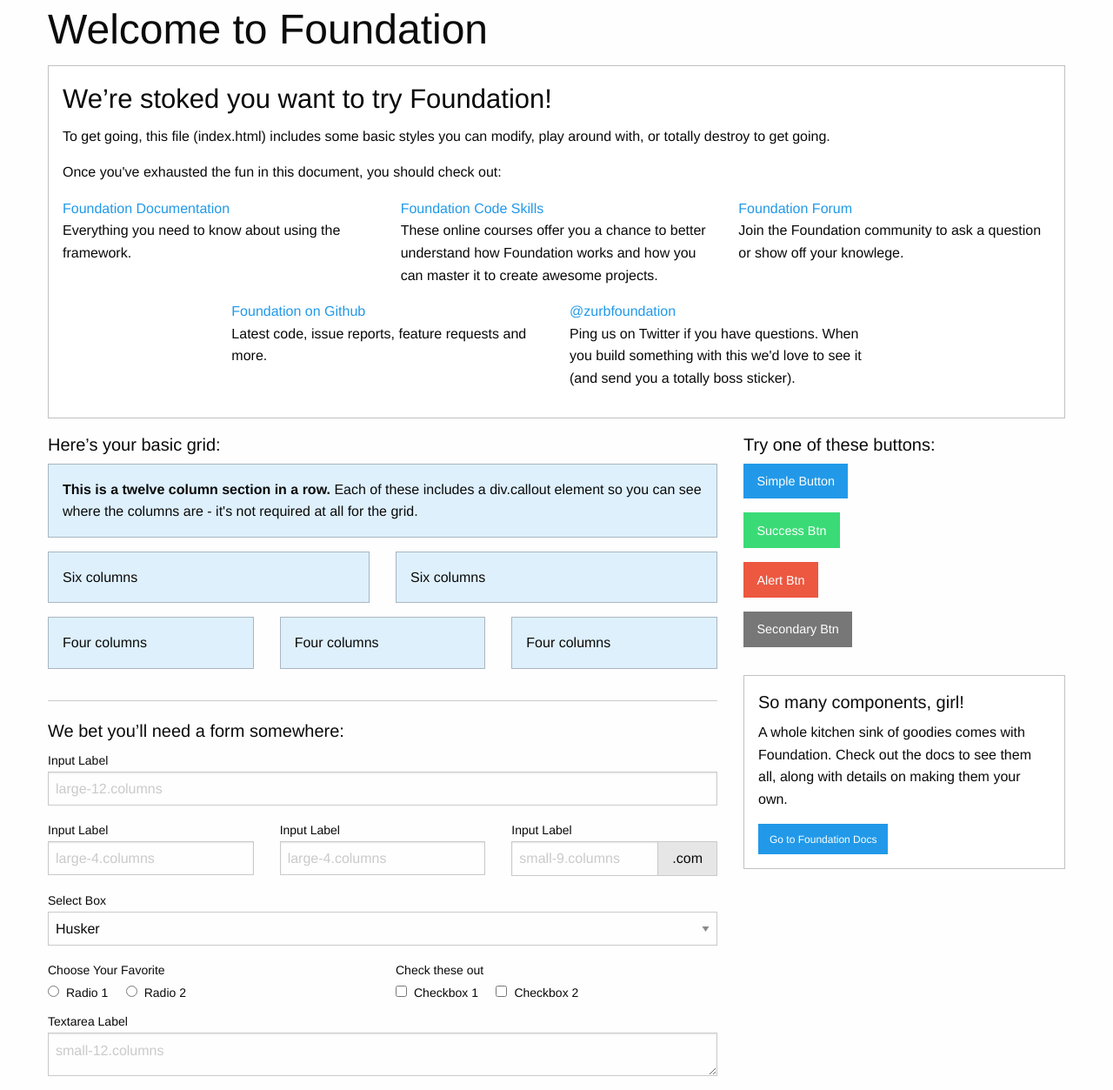
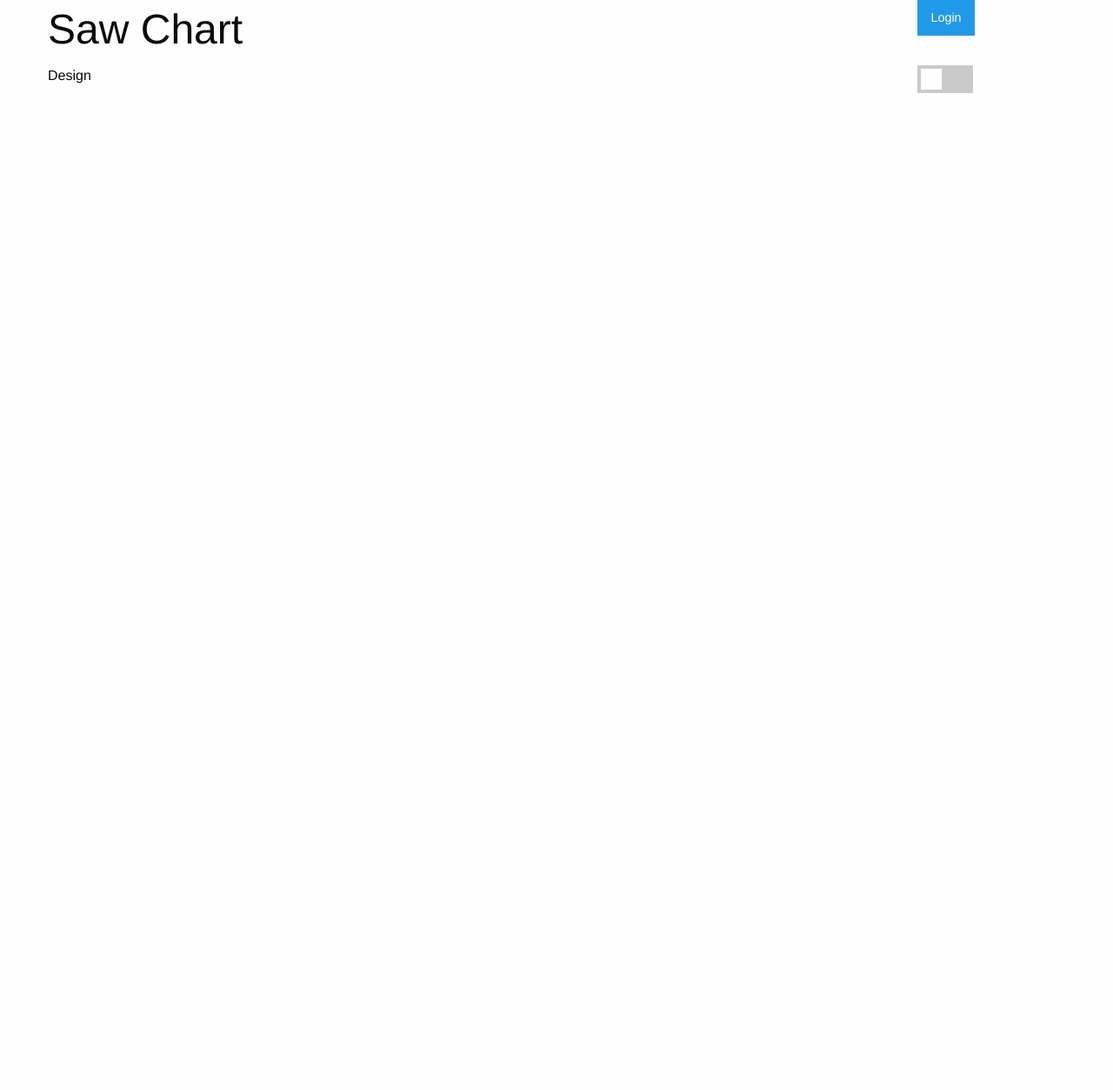
Before and after one commit to ramsey-darling1/static_saw, a website: page index.html in a window 1280 px wide. Shown: the whole page at 87% size. After the commit the page ends 800 px from the top, so only its background shows below. Drawn offline with nearby package versions, Linux system fonts and the light colour scheme.

Commit message:
started layout

```diff
--- a/index.html
+++ b/index.html
@@ -4,162 +4,44 @@
 <meta charset="utf-8">
 <meta http-equiv="x-ua-compatible" content="ie=edge">
 <meta name="viewport" content="width=device-width, initial-scale=1.0">
-    <title>Foundation for Sites</title>
+<title>Saw Chart</title>
 <link rel="stylesheet" href="css/app.css">
 </head>
 <body>
+<header>
 <div class="row">
-      <div class="large-12 columns">
-        <h1>Welcome to Foundation</h1>
+    <div class="small-10 columns">
+        <h1>Saw Chart</h1>
+    </div>
+    <div class="small-2 columns">
+        <a href="/login" class="button">Login</a>
     </div>
 </div>
-
+</header>
+<main>
+<div class="component-wrap">
     <div class="row">
-      <div class="large-12 columns">
-        <div class="callout">
-          <h3>We&rsquo;re stoked you want to try Foundation! </h3>
-          <p>To get going, this file (index.html) includes some basic styles you can modify, play around with, or totally destroy to get going.</p>
-          <p>Once you've exhausted the fun in this document, you should check out:</p>
-          <div class="row">
-            <div class="large-4 medium-4 columns">
-              <p><a href="http://foundation.zurb.com/docs">Foundation Documentation</a><br />Everything you need to know about using the framework.</p>
-            </div>
-            <div class="large-4 medium-4 columns">
-              <p><a href="http://zurb.com/university/code-skills">Foundation Code Skills</a><br />These online courses offer you a chance to better understand how Foundation works and how you can master it to create awesome projects.</p>
-            </div>
-            <div class="large-4 medium-4 columns">
-              <p><a href="http://foundation.zurb.com/forum">Foundation Forum</a><br />Join the Foundation community to ask a question or show off your knowlege.</p>
+        <div class="small-10 columns">
+            <div class="component">
+                <div class="title">Design</div>
             </div>
         </div>
-          <div class="row">
-            <div class="large-4 medium-4 medium-push-2 columns">
-              <p><a href="http://github.com/zurb/foundation">Foundation on Github</a><br />Latest code, issue reports, feature requests and more.</p>
-            </div>
-            <div class="large-4 medium-4 medium-pull-2 columns">
-              <p><a href="https://twitter.com/ZURBfoundation">@zurbfoundation</a><br />Ping us on Twitter if you have questions. When you build something with this we'd love to see it (and send you a totally boss sticker).</p>
+        <div class="small-2 columns">
+            <div class="component-trigger">
+                <div class="switch">
+                    <input class="switch-input" id="exampleSwitch" type="checkbox" name="exampleSwitch">
+                    <label class="switch-paddle" for="exampleSwitch">
+                        <span class="show-for-sr">Activate</span>
+                    </label>
                 </div>
             </div>
         </div>
     </div>
 </div>
+</main>
+<footer>
 
-    <div class="row">
-      <div class="large-8 medium-8 columns">
-        <h5>Here&rsquo;s your basic grid:</h5>
-        <!-- Grid Example -->
-
-        <div class="row">
-          <div class="large-12 columns">
-            <div class="primary callout">
-              <p><strong>This is a twelve column section in a row.</strong> Each of these includes a div.callout element so you can see where the columns are - it's not required at all for the grid.</p>
-            </div>
-          </div>
-        </div>
-        <div class="row">
-          <div class="large-6 medium-6 columns">
-            <div class="primary callout">
-              <p>Six columns</p>
-            </div>
-          </div>
-          <div class="large-6 medium-6 columns">
-            <div class="primary callout">
-              <p>Six columns</p>
-            </div>
-          </div>
-        </div>
-        <div class="row">
-          <div class="large-4 medium-4 small-4 columns">
-            <div class="primary callout">
-              <p>Four columns</p>
-            </div>
-          </div>
-          <div class="large-4 medium-4 small-4 columns">
-            <div class="primary callout">
-              <p>Four columns</p>
-            </div>
-          </div>
-          <div class="large-4 medium-4 small-4 columns">
-            <div class="primary callout">
-              <p>Four columns</p>
-            </div>
-          </div>
-        </div>
-
-        <hr />
-
-        <h5>We bet you&rsquo;ll need a form somewhere:</h5>
-        <form>
-          <div class="row">
-            <div class="large-12 columns">
-              <label>Input Label</label>
-              <input type="text" placeholder="large-12.columns" />
-            </div>
-          </div>
-          <div class="row">
-            <div class="large-4 medium-4 columns">
-              <label>Input Label</label>
-              <input type="text" placeholder="large-4.columns" />
-            </div>
-            <div class="large-4 medium-4 columns">
-              <label>Input Label</label>
-              <input type="text" placeholder="large-4.columns" />
-            </div>
-            <div class="large-4 medium-4 columns">
-              <div class="row collapse">
-                <label>Input Label</label>
-                <div class="input-group">
-                  <input type="text" placeholder="small-9.columns" class="input-group-field" />
-                  <span class="input-group-label">.com</span>
-                </div>
-              </div>
-            </div>
-          </div>
-          <div class="row">
-            <div class="large-12 columns">
-              <label>Select Box</label>
-              <select>
-                <option value="husker">Husker</option>
-                <option value="starbuck">Starbuck</option>
-                <option value="hotdog">Hot Dog</option>
-                <option value="apollo">Apollo</option>
-              </select>
-            </div>
-          </div>
-          <div class="row">
-            <div class="large-6 medium-6 columns">
-              <label>Choose Your Favorite</label>
-              <input type="radio" name="pokemon" value="Red" id="pokemonRed"><label for="pokemonRed">Radio 1</label>
-              <input type="radio" name="pokemon" value="Blue" id="pokemonBlue"><label for="pokemonBlue">Radio 2</label>
-            </div>
-            <div class="large-6 medium-6 columns">
-              <label>Check these out</label>
-              <input id="checkbox1" type="checkbox"><label for="checkbox1">Checkbox 1</label>
-              <input id="checkbox2" type="checkbox"><label for="checkbox2">Checkbox 2</label>
-            </div>
-          </div>
-          <div class="row">
-            <div class="large-12 columns">
-              <label>Textarea Label</label>
-              <textarea placeholder="small-12.columns"></textarea>
-            </div>
-          </div>
-        </form>
-      </div>
-
-      <div class="large-4 medium-4 columns">
-        <h5>Try one of these buttons:</h5>
-        <p><a href="#" class="button">Simple Button</a><br/>
-        <a href="#" class="success button">Success Btn</a><br/>
-        <a href="#" class="alert button">Alert Btn</a><br/>
-        <a href="#" class="secondary button">Secondary Btn</a></p>
-        <div class="callout">
-          <h5>So many components, girl!</h5>
-          <p>A whole kitchen sink of goodies comes with Foundation. Check out the docs to see them all, along with details on making them your own.</p>
-          <a href="http://foundation.zurb.com/sites/docs/" class="small button">Go to Foundation Docs</a>
-        </div>
-      </div>
-    </div>
-
+</footer>
 <script src="bower_components/jquery/dist/jquery.js"></script>
 <script src="bower_components/what-input/what-input.js"></script>
 <script src="bower_components/foundation-sites/dist/foundation.js"></script>
```
Lines whose indentation alone changed are shown as unchanged.
